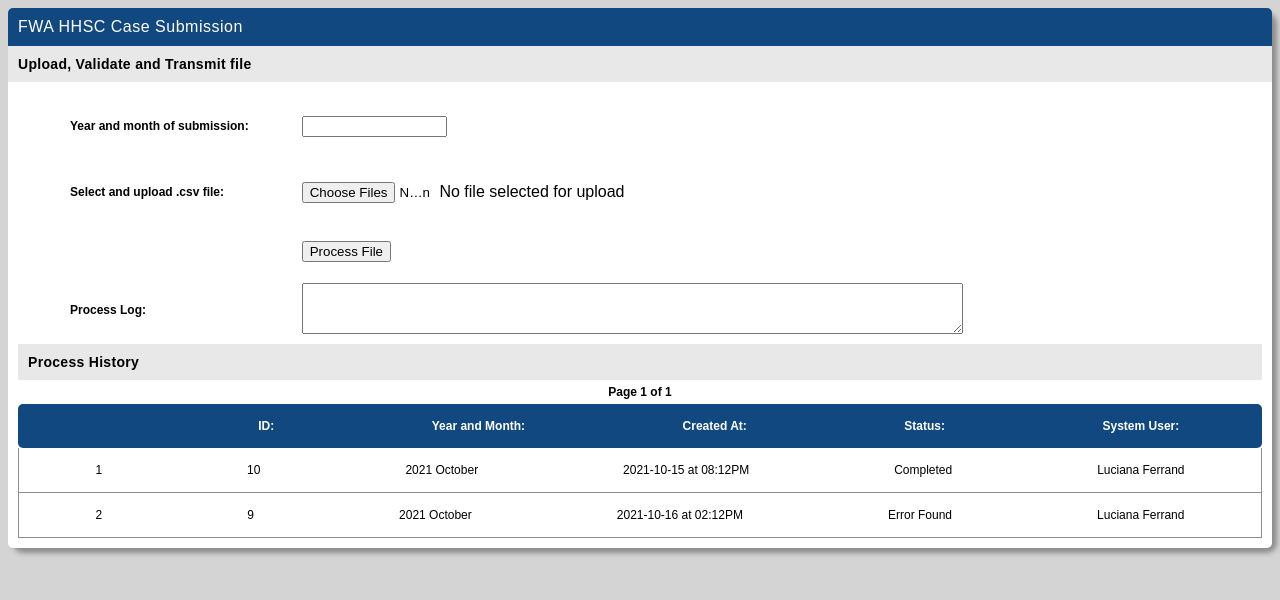
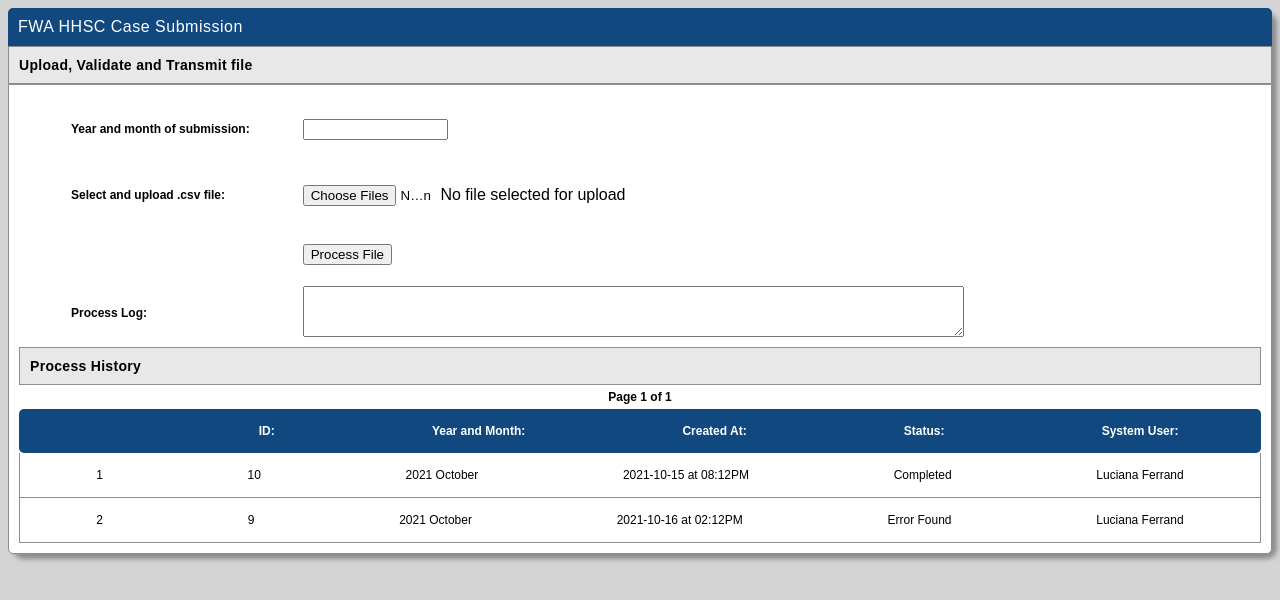
Before and after one commit to lbferrand/fwa_hhsc_case_submission, a plain HTML site: page index.html in a window 1280 px wide. Drawn offline with Linux system fonts and the light colour scheme.

Commit message:
Add borders

```diff
--- a/src/style.css
+++ b/src/style.css
@@ -23,6 +23,7 @@ header {
 }
 .box_1 {
   background-color: rgb(232, 232, 232);
+  border: 0.5px solid #8d8d8d;
   padding: 10px;
   margin: 0;
 }
@@ -35,6 +36,7 @@ header {
 
 .content_container {
   background-color: white;
+  border: 1px solid #8d8d8d;
   padding: 10px;
   margin: 0;
   border-bottom-right-radius: 5px;
```
